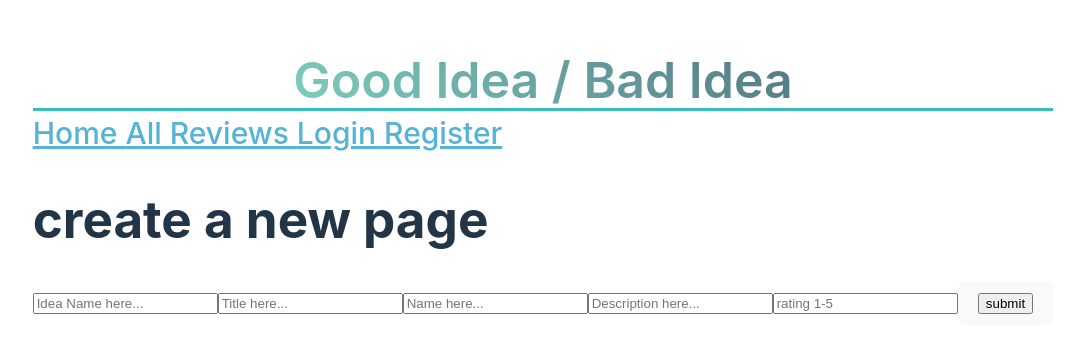
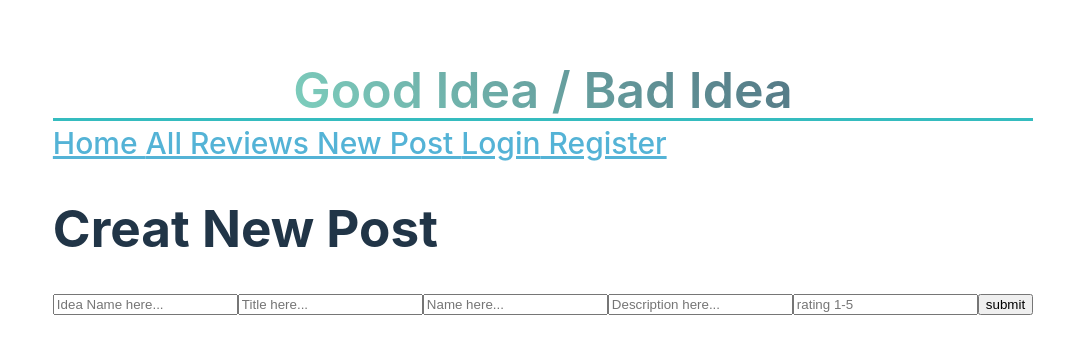
Before and after one commit to Bad-Idea-6/Front-End, a React (Vite) app in the folder bad-idea-6/: page /newPost in a window 1280 px wide. Shown: the part 211-564 px from the top of the page, without its empty margins (97-1181 px from the left). Built offline with nearby package versions, Linux system fonts and the light colour scheme.

Commit message:
updated code

```diff
--- a/bad-idea-6/src/App.jsx
+++ b/bad-idea-6/src/App.jsx
@@ -7,6 +7,7 @@ import SingleReview from "./components/SingleReview";
 import Login from "./components/Login";
 import Register from "./components/Register";
 import Profile from "./components/Profile";
+
 
 function App() {
 
@@ -20,6 +21,7 @@ function App() {
         <div id="navbar">
           <Link to="/"> Home </Link>
           <Link to="/AllReviews"> All Reviews </Link>
+          <Link to="/newPost"> New Post </Link>
           <Link to="/loginPage"> Login</Link>
           <Link to="/register"> Register</Link>
         </div>
@@ -31,6 +33,8 @@ function App() {
             <Route path="/" element={<AllReviews />} />
             <Route path="/register" element={<Register />} />
             <Route path="/profile" element={<Profile />} />
+            <Route path="/post/:reviewId" element={<SingleReview />} />
+            <Route path="/newPost" element={<PostReview />} />
           </Routes>
         </div>
       </div>
--- a/bad-idea-6/src/components/AllReviews.jsx
+++ b/bad-idea-6/src/components/AllReviews.jsx
@@ -60,7 +60,7 @@ export default function AllReviews() {
                             <h4>{Review.ideaName}</h4>
                             <h4>{Review.review}</h4>
                             <h2>Rating: {Review.rating}</h2>
-                            <Link to={`/SingleReview/reviewId:${Review.reviewId}`}>
+                            <Link to={`/post/${Review.reviewId}`}>
                                 <button >Click Here For More Details</button>
                             </Link>
                             </div>
--- a/bad-idea-6/src/components/PostReview.jsx
+++ b/bad-idea-6/src/components/PostReview.jsx
@@ -8,25 +8,25 @@ export default function PostReview(){
     const [useAuthor, setAuthor] = useState("")
     const [useReview, setReview] = useState("")
     const [useRating, setRating] = useState("")
-
+    const [token, setToken] = useState("")
 
 
     const sendPostRequest = async (event) => {
         event.preventDefault()
+        setToken(localStorage.getItem("token"))
         try {
-            const response = await fetch(`${BASEURL}/posts`, {
+            const response = await fetch(`${BASEURL}/reviews/post`, {
                 method: "POST",
                 headers: {
-                    "Content-Type": "application/json"
+                    "Content-Type": "application/json",
+                    "authorization": `Bearer ${token}`
                 },
                 body: JSON.stringify({
-                     post: {
                         ideaName: useIdeaName,
                         title: useTitle,
                         author: useAuthor,
                         review: useReview,
-                        setRating: useRating
-                    }
+                        rating: useRating
                 })
             });
             const data = await response.json();
@@ -40,8 +40,8 @@ export default function PostReview(){
 return (
     <>
     <div>
-        <h1>create a new page</h1>
-        <form>
+        <h1>Creat New Post</h1>
+        <form onSubmit={sendPostRequest}>
             <input name="idea name"
             type="text"
             placeholder="Idea Name here..."
@@ -72,9 +72,9 @@ return (
             onChange={(e)=>{
                 setRating(e.target.value)
             }} />
-            <button>
-            <input type="submit" value={"submit"} onClick={()=> sendPostRequest()}/>
-            </button>
+
+            <input type="submit" value={"submit"} />
+
         </form>
     </div>
     </>
--- a/bad-idea-6/src/components/SingleReview.jsx
+++ b/bad-idea-6/src/components/SingleReview.jsx
@@ -26,11 +26,11 @@ const SingleReview = ({ SingleReview }) => {
         fetchAllReviews();
     }, [])
 
-
-    console.log(id)
+// console.log (review.reviewId)
 
     return (
         <>
+        <h1>Single Post Page</h1>
             {
 
                 review && review.reviewId ?
@@ -41,8 +41,8 @@ const SingleReview = ({ SingleReview }) => {
                         <h3>User: {review.author}</h3>
                         <h3>{review.ideaName}</h3>
                         {/* <img src={rev.imageUrl}></img> */}
-                    </div> : null
-            }
+                    </div> : <h2> Loading... </h2>
+                                }
         </>
     )
 }
```
